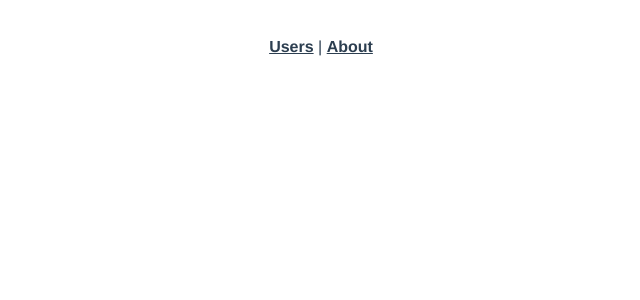
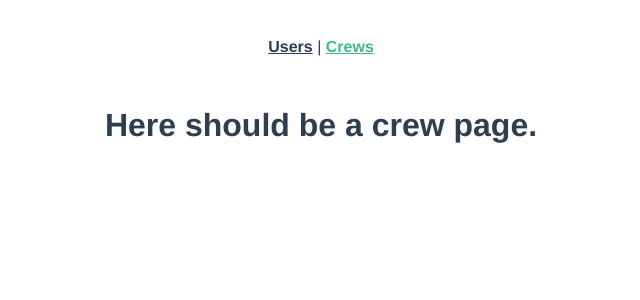
Before and after one commit to soundweaverz/amicaldo-app, a Vue app: page /crews in a window 1280 px wide. Before the commit this address had no page. Shown: the top 300 px of the page, without its empty margins (319-959 px from the left). Built offline with nearby package versions, Linux system fonts and the light colour scheme.

Commit message:
Add reference to crews

```diff
--- a/src/App.vue
+++ b/src/App.vue
@@ -1,7 +1,7 @@
 <template>
   <div id="nav">
     <router-link to="/">Users</router-link> |
-    <router-link to="/about">About</router-link>
+    <router-link to="/crews">Crews</router-link>
   </div>
   <router-view />
 </template>
--- a/src/router/index.ts
+++ b/src/router/index.ts
@@ -8,7 +8,7 @@ const routes: Array<RouteRecordRaw> = [
     component: Users,
   },
   {
-    path: "/about",
+    path: "/crews",
     name: "Crews",
     // route level code-splitting
     // this generates a separate chunk (about.[hash].js) for this route
--- a/src/views/Crews.vue
+++ b/src/views/Crews.vue
@@ -1,5 +1,5 @@
 <template>
-  <div class="about">
-    <h1>This is an about page</h1>
+  <div class="crews">
+    <h1>Here should be a crew page.</h1>
   </div>
 </template>
```
